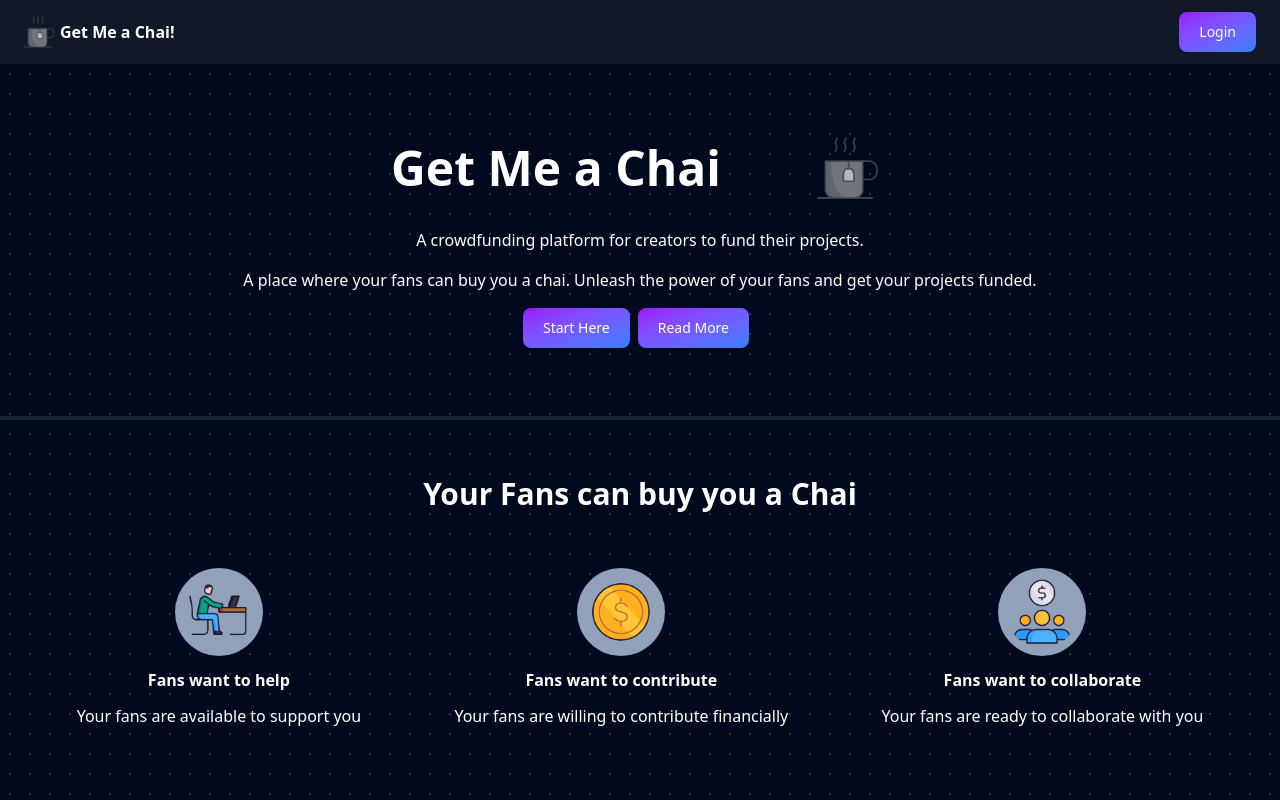
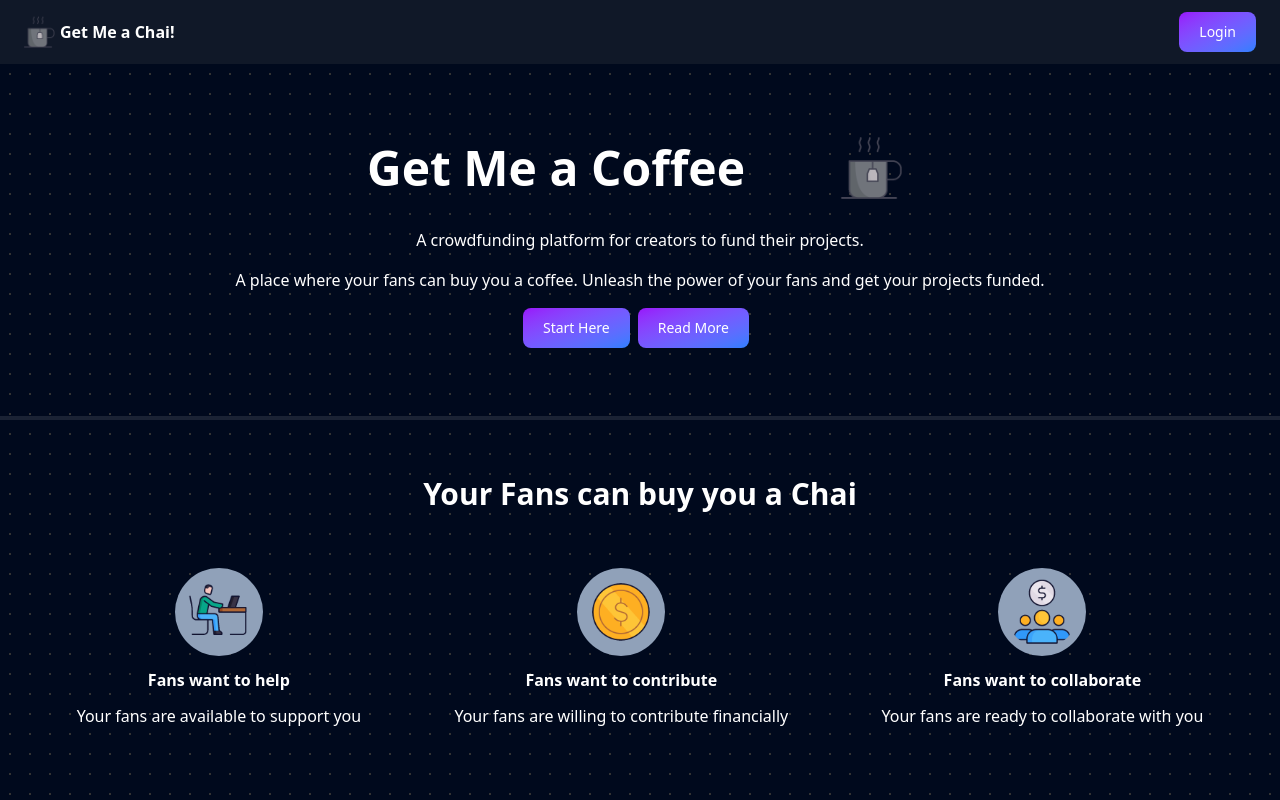
Before and after one commit to SagarBastola35/Get-Me-A-Coffee-App, a Next.js app: page / in a window 1280 px wide. Shown: the top 800 px of the page. Built offline with nearby package versions, Linux system fonts and the light colour scheme; no server answers.

Commit message:
Update page.js

```diff
--- a/app/page.js
+++ b/app/page.js
@@ -5,14 +5,14 @@ export default function Home() {
   return (
     <>
       <div className="flex justify-center flex-col gap-4 items-center text-white h-[44vh] px-5 md:px-0 text-xs md:text-base  ">
-        <div className="font-bold flex gap-6 md:gap-20 md:text-5xl justify-center items-center text-3xl">Get Me a Chai <span><img className="invertImg" src="/tea.gif" width={88} alt="" /></span></div>
+        <div className="font-bold flex gap-6 md:gap-20 md:text-5xl justify-center items-center text-3xl">Get Me a Coffee <span><img className="invertImg" src="/tea.gif" width={88} alt="" /></span></div>
         <p className="text-center md:text-left">
           A crowdfunding platform for creators to fund their projects.
 
         </p>
         <p className="text-center md:text-left">
 
-          A place where your fans can buy you a chai. Unleash the power of your fans and get your projects funded.
+          A place where your fans can buy you a coffee. Unleash the power of your fans and get your projects funded.
         </p>
         <div>
           <Link href={"/login"}>
```
